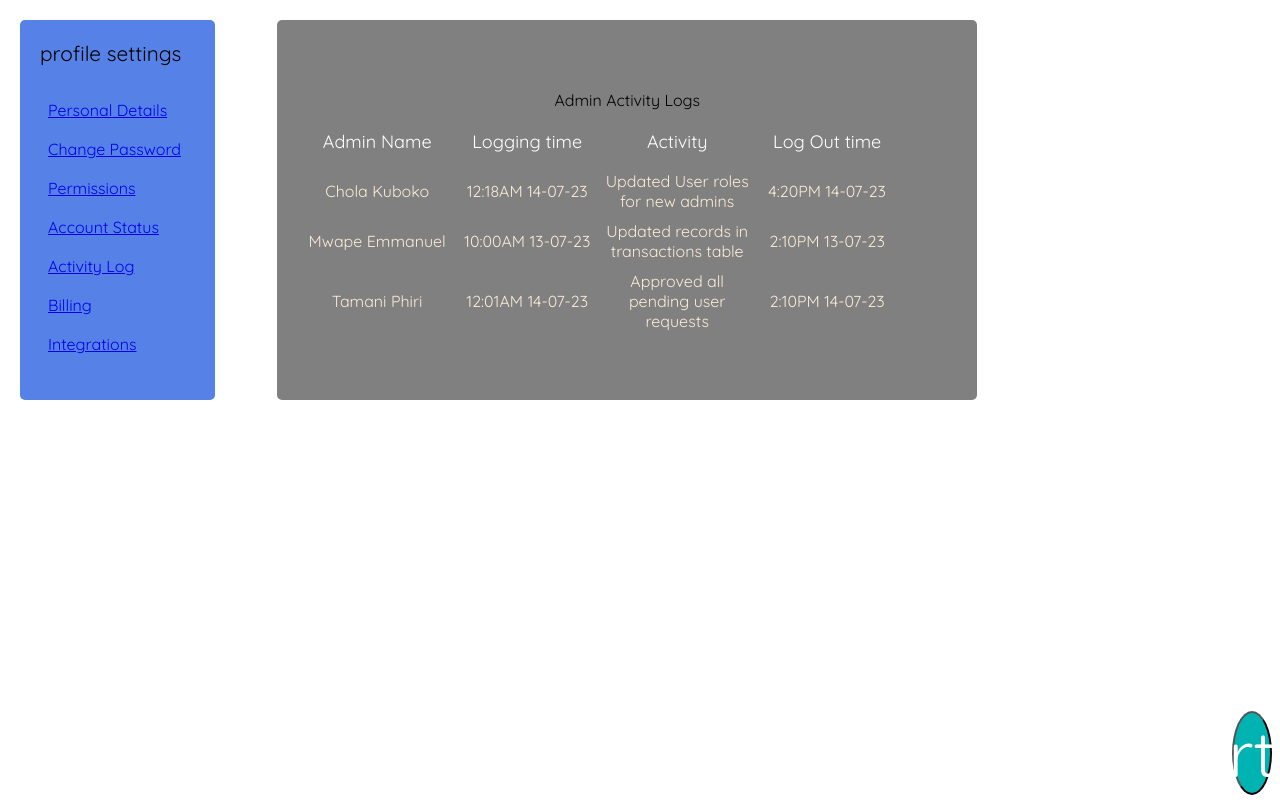
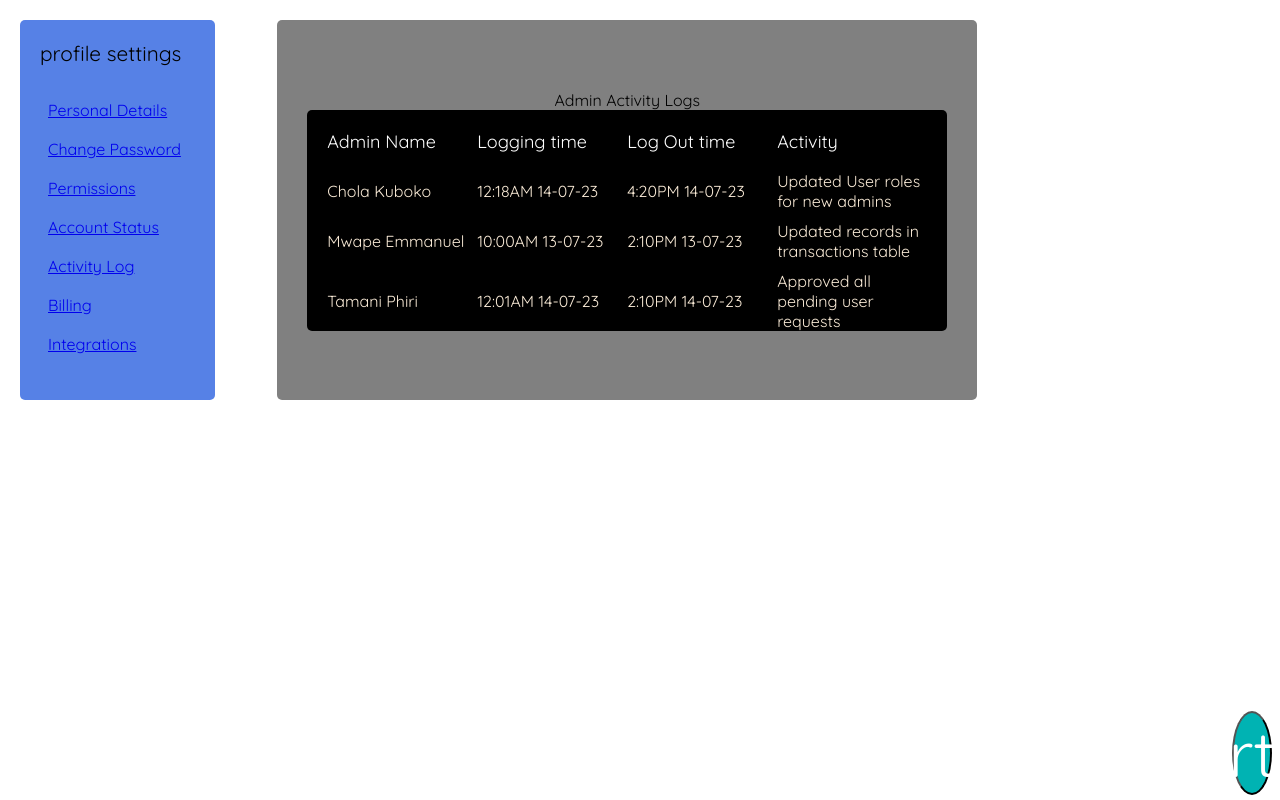
Before and after one commit to DC-21/React-Admin-Dashboard, a React (Vite) app: page /activity in a window 1280 px wide. Built offline with nearby package versions, Linux system fonts and the light colour scheme.

Commit message:
first commit

```diff
--- a/src/Slide/Logs.jsx
+++ b/src/Slide/Logs.jsx
@@ -6,26 +6,26 @@ const Logs = () => {
       <div className="row1">
         <p>Admin Name</p>
         <p>Logging time</p>
+        <p>Log Out time</p>
         <p>Activity</p>
-        <p>Log Out time</p>
       </div>
       <div className="row2">
         <p>Chola Kuboko</p>
         <p>12:18AM 14-07-23</p>
+        <p>4:20PM 14-07-23</p>
         <p>Updated User roles for new admins</p>
-        <p>4:20PM 14-07-23</p>
       </div>
       <div className="row2">
         <p>Mwape Emmanuel</p>
         <p>10:00AM 13-07-23</p>
+        <p>2:10PM 13-07-23</p>
         <p>Updated records in transactions table</p>
-        <p>2:10PM 13-07-23</p>
       </div>
       <div className="row2">
         <p>Tamani Phiri</p>
         <p>12:01AM 14-07-23</p>
+        <p>2:10PM 14-07-23</p>
         <p>Approved all pending user requests</p>
-        <p>2:10PM 14-07-23</p>
       </div>
     </div>
   );
--- a/src/Slide/log.css
+++ b/src/Slide/log.css
@@ -2,6 +2,9 @@
     margin: 0;
     padding: 0;
     font-family: 'Quicksand', sans-serif;
+}
+.logs{
+    width: 100%;
 }
 .row1{
     display: flex;
@@ -13,9 +16,8 @@
     font-size: large;
     color: white;
     padding-bottom: 8px;
-    text-align: center;
-    flex: 1;
-    width: 150px;
+    text-align: left;
+    width: 200px;
 }
 .row2{
     display: flex;
@@ -26,6 +28,6 @@
 }
 .row2 p{
     width: 150px;
-    text-align: center;
+    text-align: left;
     color: antiquewhite;
 }
--- a/src/pages/main.css
+++ b/src/pages/main.css
@@ -138,6 +138,11 @@
 
 .activ {
   display: flex;
-  width: 650px;
+  width: 600px;
   padding-top: 20px;
+  padding-left: 20px;
+  padding-right: 20px;
+  background-color: black;
+  height: auto;
+  border-radius: 5px;
 }
```
Also changed, not shown: vite.config.js.timestamp-1689331533822-099b68d439923.mjs (added, +10 -0 lines).
